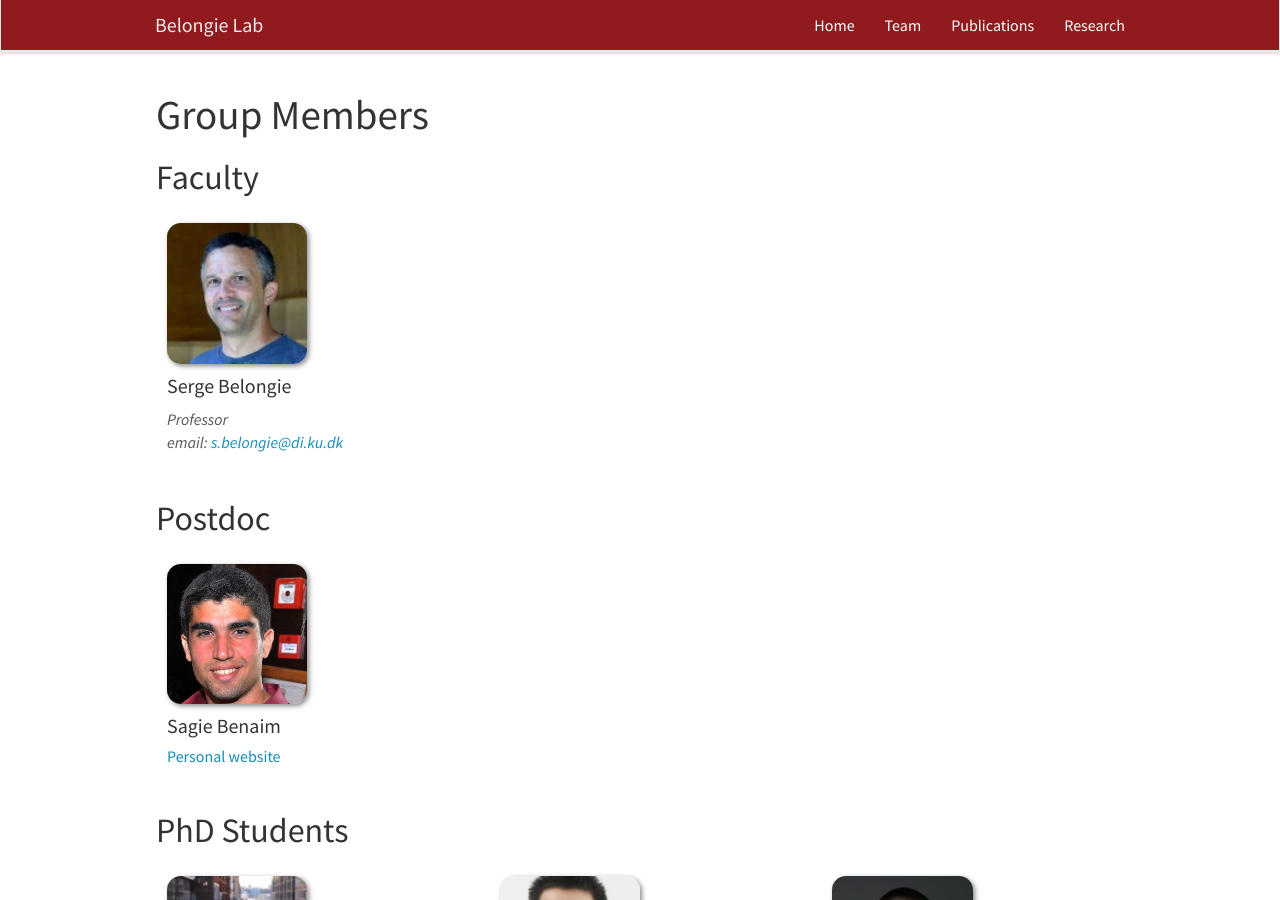
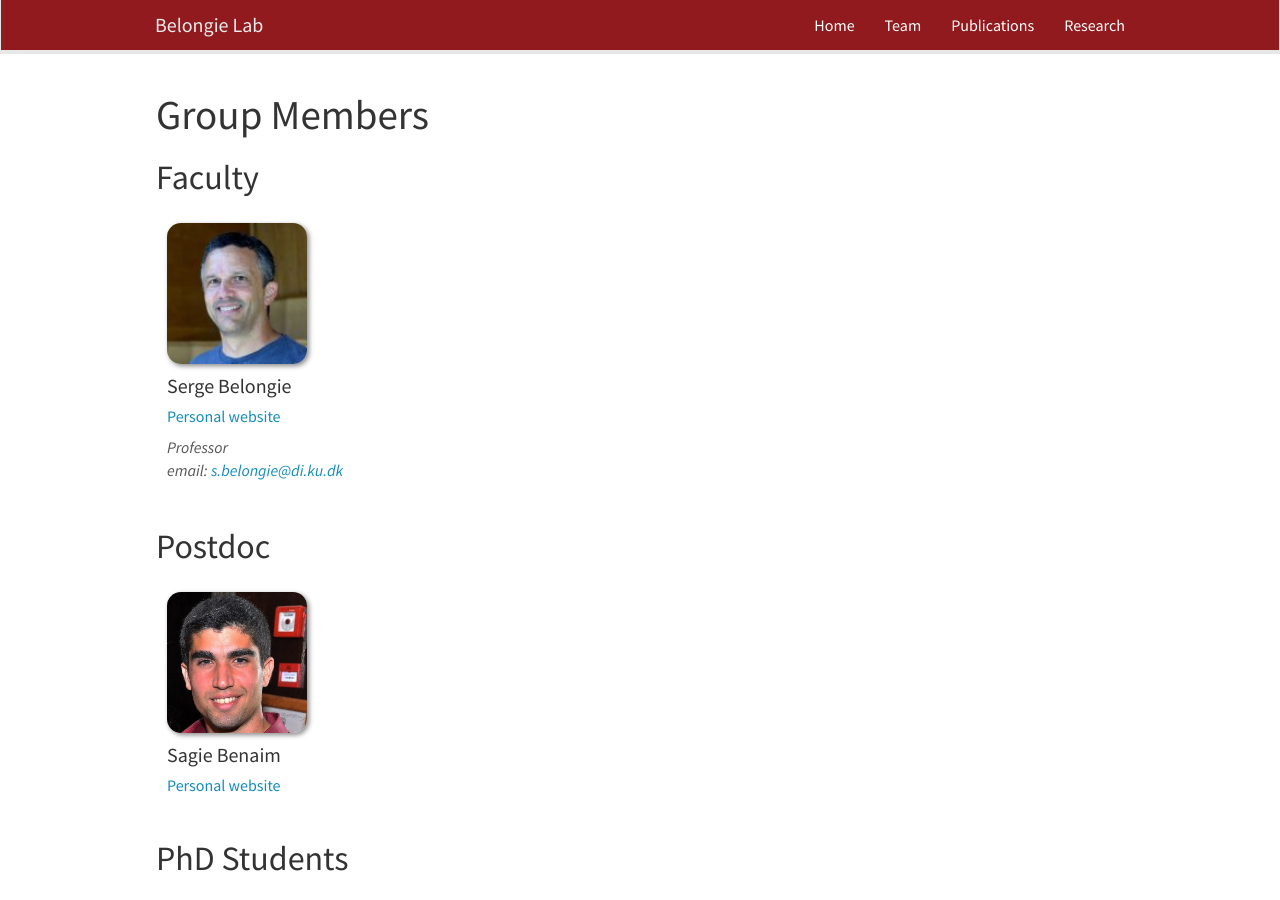
Before and after one commit to BelongieLab/belongielab.github.io, a Jekyll site: the page built from _pages/team.md, in a window 1280 px wide and 900 px high. Built offline with Jekyll 4.4.1, drawn with Linux system fonts in a browser that asks for light colours; nearby versions of some CDN libraries.

Commit message:
added snippet for website link

```diff
--- a/_pages/team.md
+++ b/_pages/team.md
@@ -21,6 +21,7 @@ permalink: /team/
 <div class="col-sm-4 clearfix">
   <img src="{{ site.url }}{{ site.baseurl }}/images/teampic/{{ member.photo }}" class="img-responsive" width="50%" style="float: up" />
   <h4>{{ member.name }}</h4>
+  <h5> <a href="{{ member.website }}">Personal website</a> </h5>
   <i>{{ member.info }} <br>email: <{{ member.email }}></i>
   <ul style="overflow: hidden">
 
```
